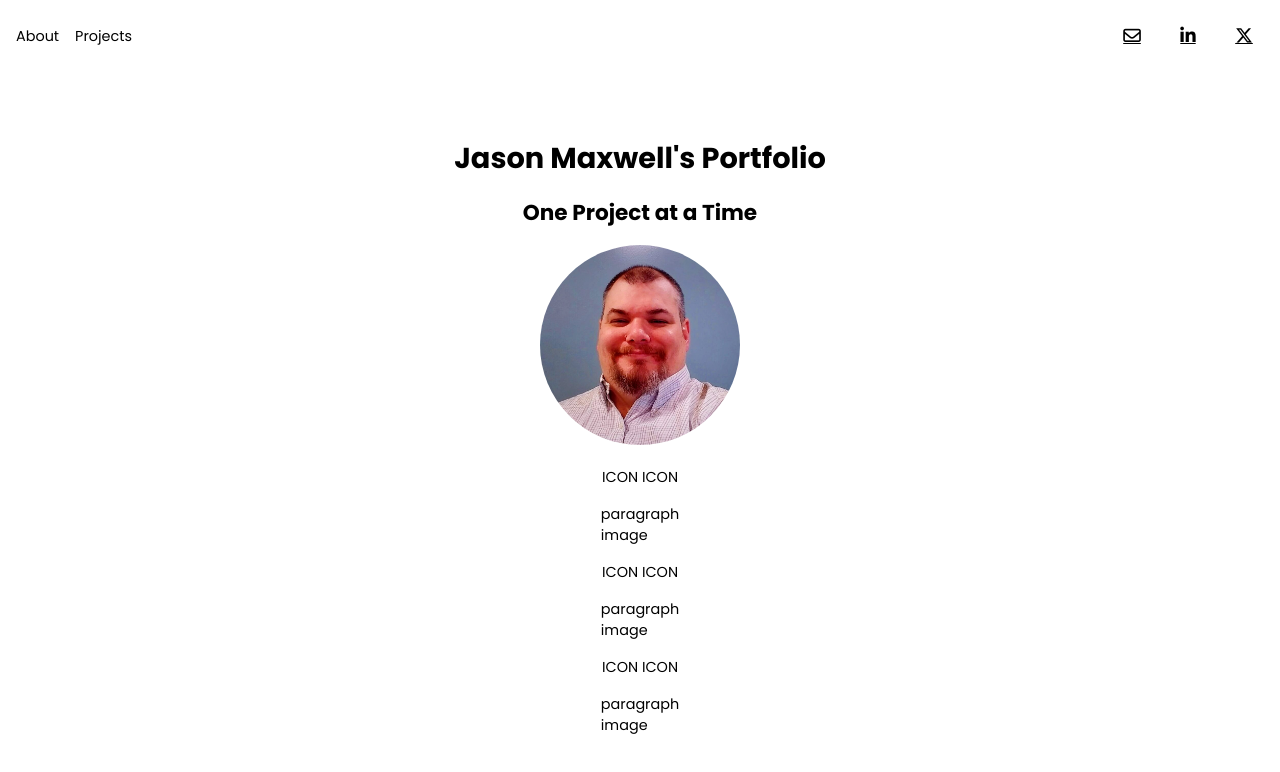
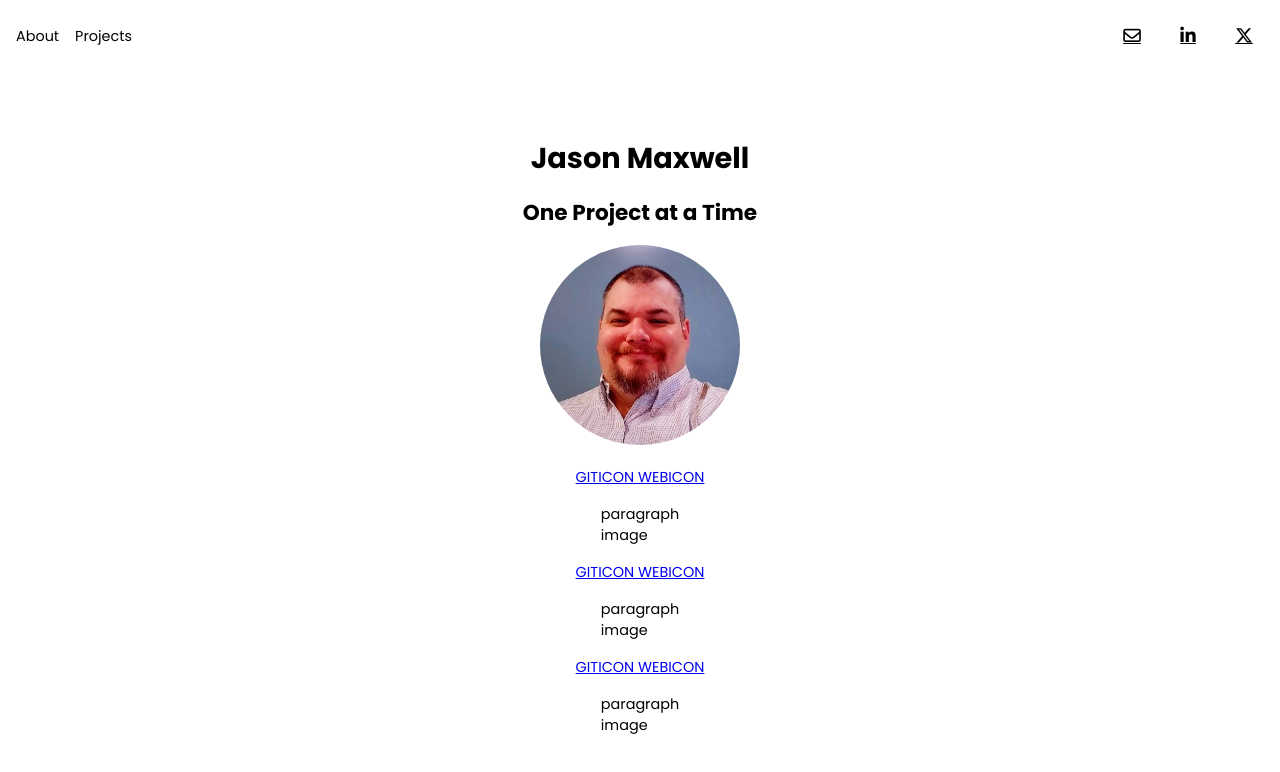
Before and after one commit to bstrdmax/portfolio_jwm, a plain HTML site: page Index.html in a window 1280 px wide. Drawn offline with Linux system fonts and the light colour scheme; a web font is replaced by a local one.

Commit message:
Update Index.html
added html for portfolio

```diff
--- a/Index.html
+++ b/Index.html
@@ -3,7 +3,7 @@
 <head>
     <meta charset="UTF-8">
     <meta name="viewport" content="width=device-width, initial-scale=1.0">
-    <title>Jason's World</title>
+    <title>Jason's Portfolio</title>
     <link rel="stylesheet" href="styles.css"/>
     <link rel="preconnect" href="https://fonts.googleapis.com">
 <link rel="preconnect" href="https://fonts.gstatic.com" crossorigin>
@@ -42,7 +42,7 @@ integrity="sha512-GmZYQ9SKTnOea030Tbiat0Y+jhnYLIpsGAe6QTnToi8hI2nNbVMETHeK4wm4Mu
     </header>
     <main>
             <h1>
-                Jason Maxwell's Portfolio
+                Jason Maxwell
             </h1>
         <div>
             <h2>
@@ -56,12 +56,12 @@ integrity="sha512-GmZYQ9SKTnOea030Tbiat0Y+jhnYLIpsGAe6QTnToi8hI2nNbVMETHeK4wm4Mu
                 </button>
             </a>
         </div>
-        <div>
-            <a>
-                ICON
+        <div class="icon-selectors">
+            <a class="portfolio-icon" target="_blank" href="https://www.youtube.com/watch?v=dQw4w9WgXcQ">
+                GITICON
             </a>
-            <a>
-                ICON
+            <a class="portfolio-icon" target="_blank" href="https://www.youtube.com/watch?v=dQw4w9WgXcQ">
+               WEBICON
             </a>
         </div>
         <div>
@@ -72,12 +72,12 @@ integrity="sha512-GmZYQ9SKTnOea030Tbiat0Y+jhnYLIpsGAe6QTnToi8hI2nNbVMETHeK4wm4Mu
                 image
             </p>
         </div>
-        <div>
-            <a>
-                ICON
+        <div class="icon-selectors">
+            <a class="portfolio-icon" target="_blank" href="https://www.youtube.com/watch?v=dQw4w9WgXcQ">
+                GITICON
             </a>
-            <a>
-                ICON
+            <a class="portfolio-icon" target="_blank" href="https://www.youtube.com/watch?v=dQw4w9WgXcQ">
+                WEBICON
             </a>
         </div>
         <div>
@@ -88,12 +88,12 @@ integrity="sha512-GmZYQ9SKTnOea030Tbiat0Y+jhnYLIpsGAe6QTnToi8hI2nNbVMETHeK4wm4Mu
                 image
             </p>
         </div>
-        <div>
-            <a>
-                ICON
+        <div class="icon-selectors">
+            <a class="portfolio-icon" target="_blank" href="https://www.youtube.com/watch?v=dQw4w9WgXcQ">
+                GITICON
             </a>
-            <a>
-                ICON
+            <a class="portfolio-icon" target="_blank" href="https://www.youtube.com/watch?v=dQw4w9WgXcQ">
+                WEBICON
             </a>
         </div>
         <div>
```
